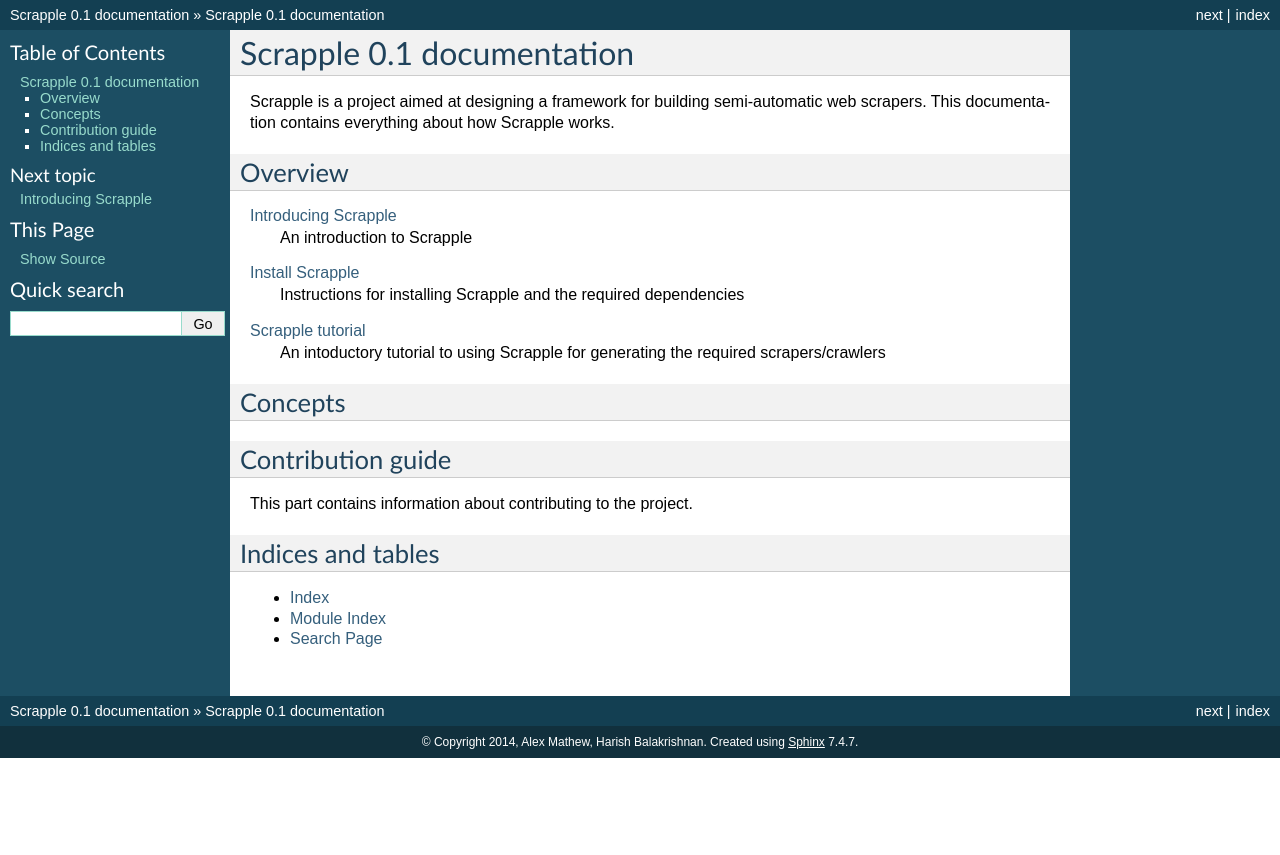
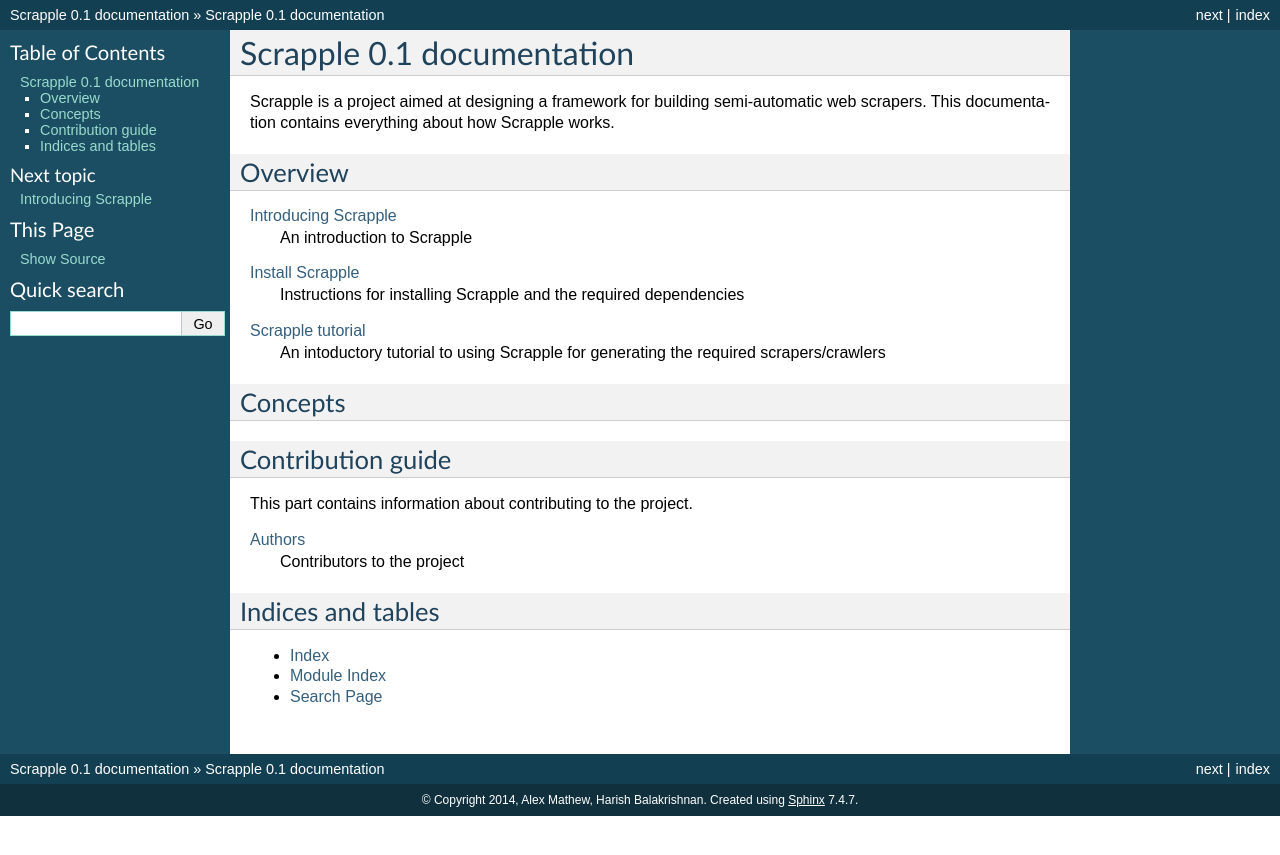
Before and after one commit to AlexMathew/scrapple, a Sphinx documentation site: the page built from docs/index.rst, in a window 1280 px wide. Shown: the top 855 px of the page. Built offline with Sphinx 7.4.7, drawn with Linux system fonts in a browser that asks for light colours.

Commit message:
Edit contribution guide in index

```diff
--- a/docs/index.rst
+++ b/docs/index.rst
@@ -48,6 +48,9 @@
 
    dev/authors
 
+:doc:`dev/authors`
+    Contributors to the project
+
 
 Indices and tables
 ==================
```
